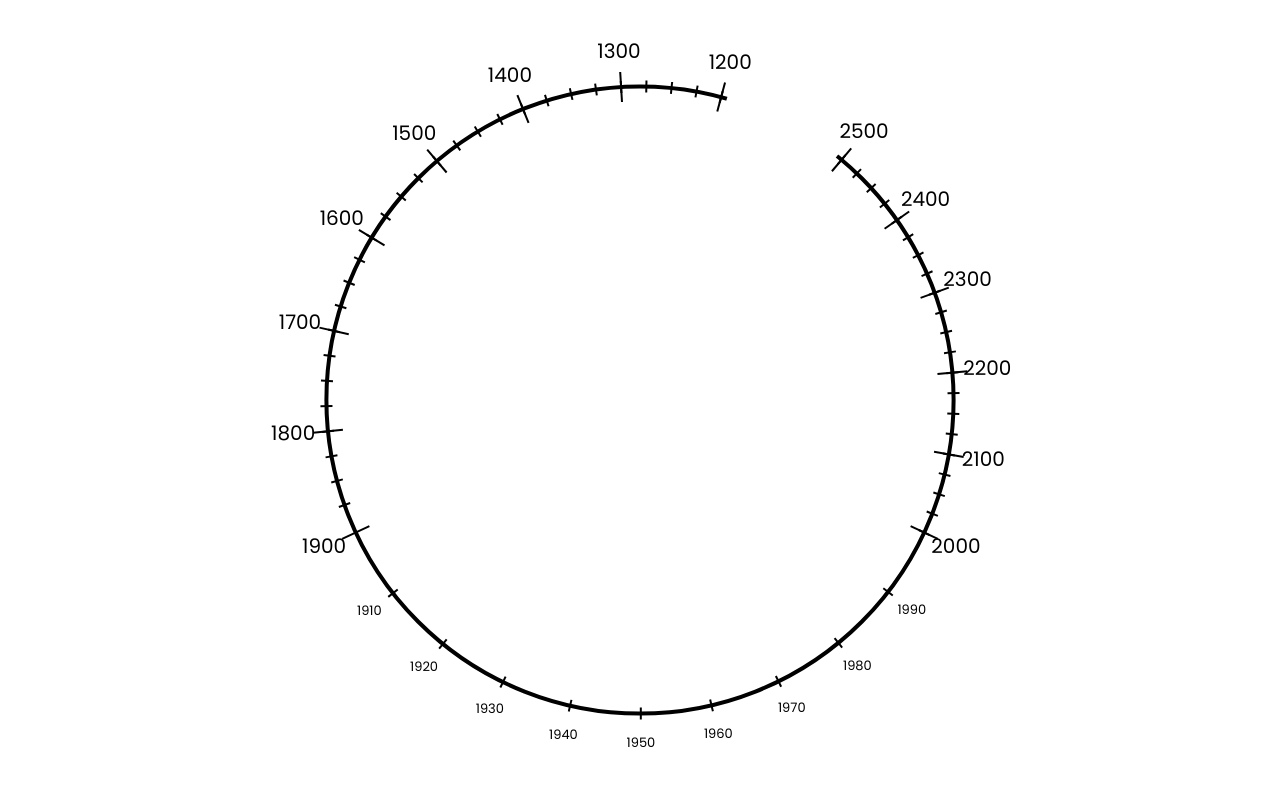
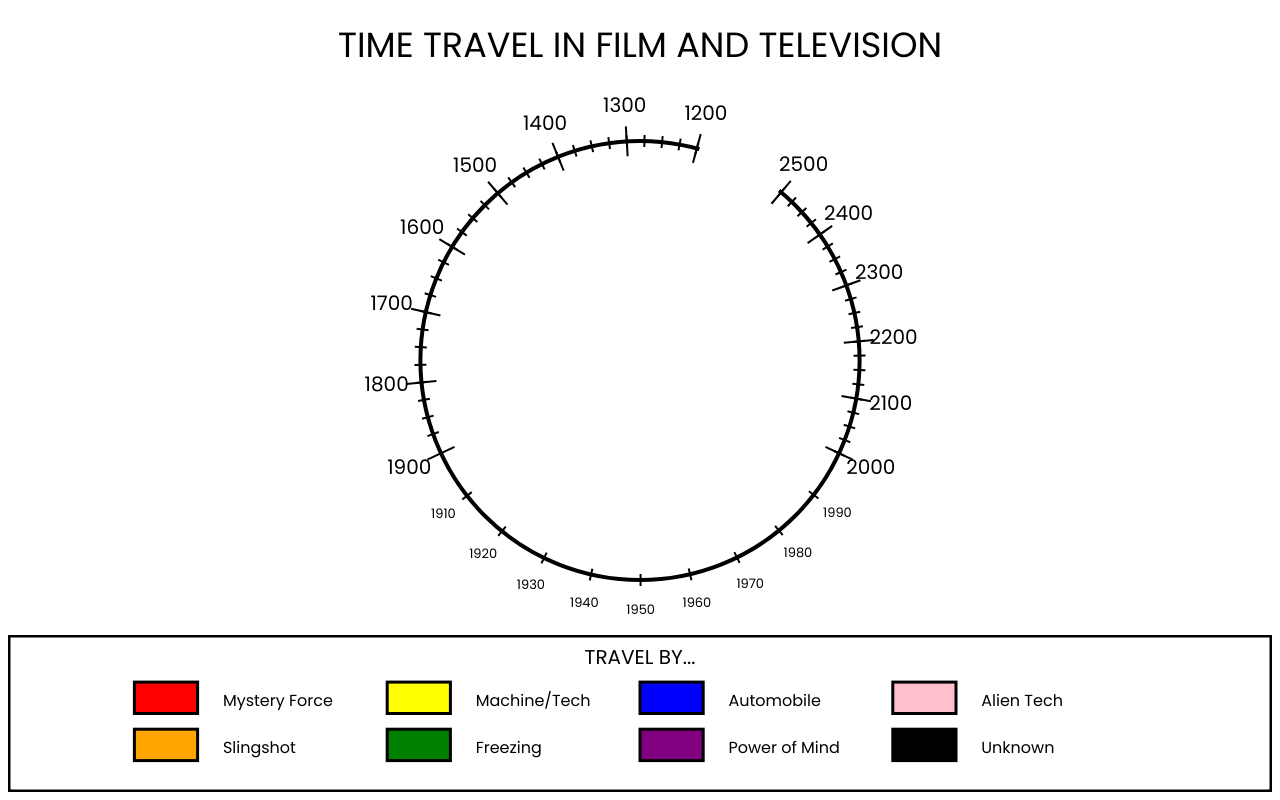
Before and after one commit to lverdi/cs3300-p1, a plain HTML site: page index.html in a window 1280 px wide. Drawn offline with nearby package versions, Linux system fonts and the light colour scheme.

Commit message:
Add key and title

```diff
--- a/index.html
+++ b/index.html
@@ -8,17 +8,25 @@ body { font-family: 'Poppins'; }
 </style>
 </head>
 <body>
-<div id="content" align="center" style="height: 100%"></div>
+<div id="title" align="center" style="height: 10%"></div>
+<div id="content" align="center" style="height: 70%"></div>
+<div id="key" align="center" style="height: 20%"></div>
 	<script>
 		var height = document.getElementById("content").clientHeight;
 		var width = document.getElementById("content").clientWidth;
 		var centerX = width / 2;
 		var centerY = height / 2;
 		var graphRadius = height * 0.4;
+
 		var svg = d3.selectAll("#content").append("svg")
 			.attr("height", height)
 			.attr("width", width);
 
+		var pre1900Scale = d3.scaleLinear().domain([1200, 1899]).range([75, 204]);
+		var mainScale = d3.scaleLinear().domain([1900, 1999]).range([205, 334]);
+		var post2000Scale = d3.scaleLinear().domain([2000, 2500]).range([-25, 50]);
+
+		function drawTimeline() {
 			var timeline = svg.append("circle")
 				.attr("r", graphRadius)
 				.attr("cx", centerX)
@@ -32,15 +40,30 @@ body { font-family: 'Poppins'; }
 			    .outerRadius(graphRadius + 2)
 			    .startAngle(38 * Math.PI / 180)
 			    .endAngle(17 * Math.PI / 180);
+
 			svg.append("path")
 				.attr("d", arc)
 				.attr("stroke", "white")
 				.attr("stroke-width", 10)
 				.attr("transform", "translate(" + centerX + ", " + centerY + ")");
+		}
 
-		var pre1900Scale = d3.scaleLinear().domain([1200, 1899]).range([75, 204]);
-		var mainScale = d3.scaleLinear().domain([1900, 1999]).range([205, 334]);
-		var post2000Scale = d3.scaleLinear().domain([2000, 2500]).range([-25, 50]);
+		function drawTitle() {
+			var titleHeight = document.getElementById("title").clientHeight;
+			var titleWidth = document.getElementById("title").clientWidth;
+
+			var title =  d3.selectAll("#title").append("svg")
+				.attr("height", titleHeight)
+				.attr("width", titleWidth);
+
+			title.append("text")
+				.text("TIME TRAVEL IN FILM AND TELEVISION")
+				.attr("x", titleWidth/2)
+				.attr("y", titleHeight/2)
+				.attr("text-anchor", "middle")
+				.attr("alignment-baseline", "middle")
+				.style("font-size", 35);
+		}
 
 		function scaledYear (year) {
 			if (year >= 1200 && year < 1900) {
@@ -105,6 +128,161 @@ body { font-family: 'Poppins'; }
 				drawLabels(y, 30, 13);
 			}
 		}
+
+		function drawColorKey() {
+			var keyWidth = document.getElementById("key").clientWidth;
+			var keyHeight = document.getElementById("key").clientHeight;
+			var lineWidth = 3;
+			var containerMarginFactor = 5;
+
+			var key = d3.selectAll("#key").append("svg")
+				.attr("height", keyHeight)
+				.attr("width", keyWidth);
+
+			key.append("text")
+				.text("TRAVEL BY...")
+				.attr("x", keyWidth/2)
+				.attr("y", .15*keyHeight)
+				.attr("text-anchor", "middle")
+				.attr("alignment-baseline", "middle")
+				.style("font-size", 20);
+
+			key.append("rect")
+				.attr("x", 1)
+				.attr("y", 1)
+				.attr("height", keyHeight - 2)
+				.attr("width", keyWidth - 2)
+				.style("fill", "none")
+				.style("stroke", "black")
+				.style("stroke-width", lineWidth);
+
+			key.append("rect")
+				.attr("x", .1*keyWidth)
+				.attr("y", .3*keyHeight)
+				.attr("height", .2*keyHeight)
+				.attr("width", .05*keyWidth)
+				.style("fill", "red")
+				.style("stroke", "black")
+				.style("stroke-width", lineWidth);
+
+			key.append("text")
+				.text("Mystery Force")
+				.attr("x", .17*keyWidth)
+				.attr("y", .45*keyHeight)
+				.attr("text-anchor", "start")
+
+			key.append("rect")
+				.attr("x", .3*keyWidth)
+				.attr("y", .3*keyHeight)
+				.attr("height", .2*keyHeight)
+				.attr("width", .05*keyWidth)
+				.style("fill", "yellow")
+				.style("stroke", "black")
+				.style("stroke-width", lineWidth);
+
+			key.append("text")
+				.text("Machine/Tech")
+				.attr("x", .37*keyWidth)
+				.attr("y", .45*keyHeight)
+				.attr("text-anchor", "start")
+
+			key.append("rect")
+				.attr("x", .5*keyWidth)
+				.attr("y", .3*keyHeight)
+				.attr("height", .2*keyHeight)
+				.attr("width", .05*keyWidth)
+				.style("fill", "blue")
+				.style("stroke", "black")
+				.style("stroke-width", lineWidth);
+
+			key.append("text")
+				.text("Automobile")
+				.attr("x", .57*keyWidth)
+				.attr("y", .45*keyHeight)
+				.attr("text-anchor", "start")
+
+			key.append("rect")
+				.attr("x", .7*keyWidth)
+				.attr("y", .3*keyHeight)
+				.attr("height", .2*keyHeight)
+				.attr("width", .05*keyWidth)
+				.style("fill", "pink")
+				.style("stroke", "black")
+				.style("stroke-width", lineWidth);
+
+			key.append("text")
+				.text("Alien Tech")
+				.attr("x", .77*keyWidth)
+				.attr("y", .45*keyHeight)
+				.attr("text-anchor", "start")
+
+
+
+			key.append("rect")
+				.attr("x", .1*keyWidth)
+				.attr("y", .6*keyHeight)
+				.attr("height", .2*keyHeight)
+				.attr("width", .05*keyWidth)
+				.style("fill", "orange")
+				.style("stroke", "black")
+				.style("stroke-width", lineWidth);
+
+			key.append("text")
+				.text("Slingshot")
+				.attr("x", .17*keyWidth)
+				.attr("y", .75*keyHeight)
+				.attr("text-anchor", "start")
+
+			key.append("rect")
+				.attr("x", .3*keyWidth)
+				.attr("y", .6*keyHeight)
+				.attr("height", .2*keyHeight)
+				.attr("width", .05*keyWidth)
+				.style("fill", "green")
+				.style("stroke", "black")
+				.style("stroke-width", lineWidth);
+
+			key.append("text")
+				.text("Freezing")
+				.attr("x", .37*keyWidth)
+				.attr("y", .75*keyHeight)
+				.attr("text-anchor", "start")
+
+			key.append("rect")
+				.attr("x", .5*keyWidth)
+				.attr("y", .6*keyHeight)
+				.attr("height", .2*keyHeight)
+				.attr("width", .05*keyWidth)
+				.style("fill", "purple")
+				.style("stroke", "black")
+				.style("stroke-width", lineWidth);
+
+			key.append("text")
+				.text("Power of Mind")
+				.attr("x", .57*keyWidth)
+				.attr("y", .75*keyHeight)
+				.attr("text-anchor", "start")
+
+			key.append("rect")
+				.attr("x", .7*keyWidth)
+				.attr("y", .6*keyHeight)
+				.attr("height", .2*keyHeight)
+				.attr("width", .05*keyWidth)
+				.style("fill", "black")
+				.style("stroke", "black")
+				.style("stroke-width", lineWidth);
+
+			key.append("text")
+				.text("Unknown")
+				.attr("x", .77*keyWidth)
+				.attr("y", .75*keyHeight)
+				.attr("text-anchor", "start")
+
+		}
+
+		drawTitle();
+		drawColorKey();
+		drawTimeline();
 		drawTicks();
 
 	</script>
```
Lines whose indentation alone changed are shown as unchanged.
